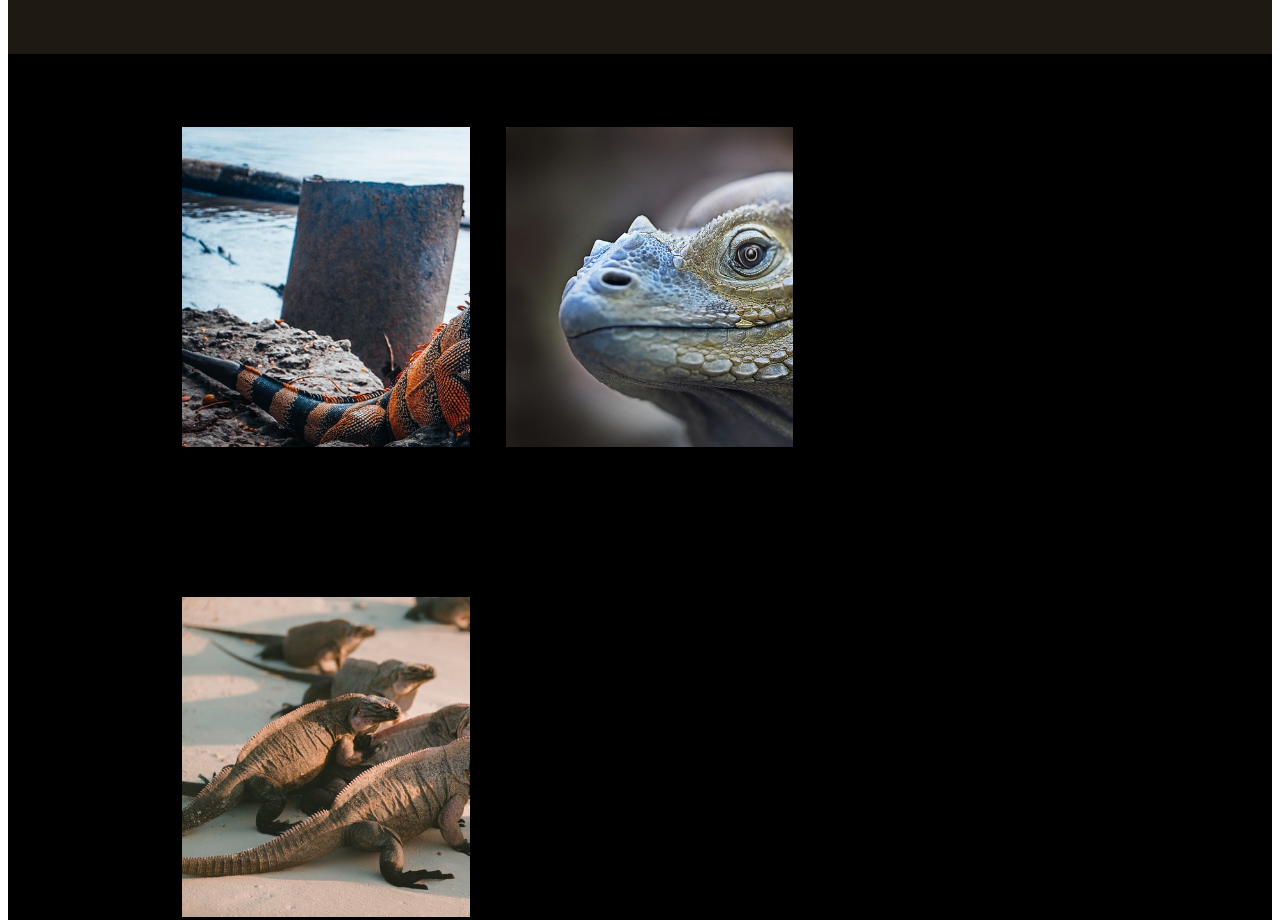
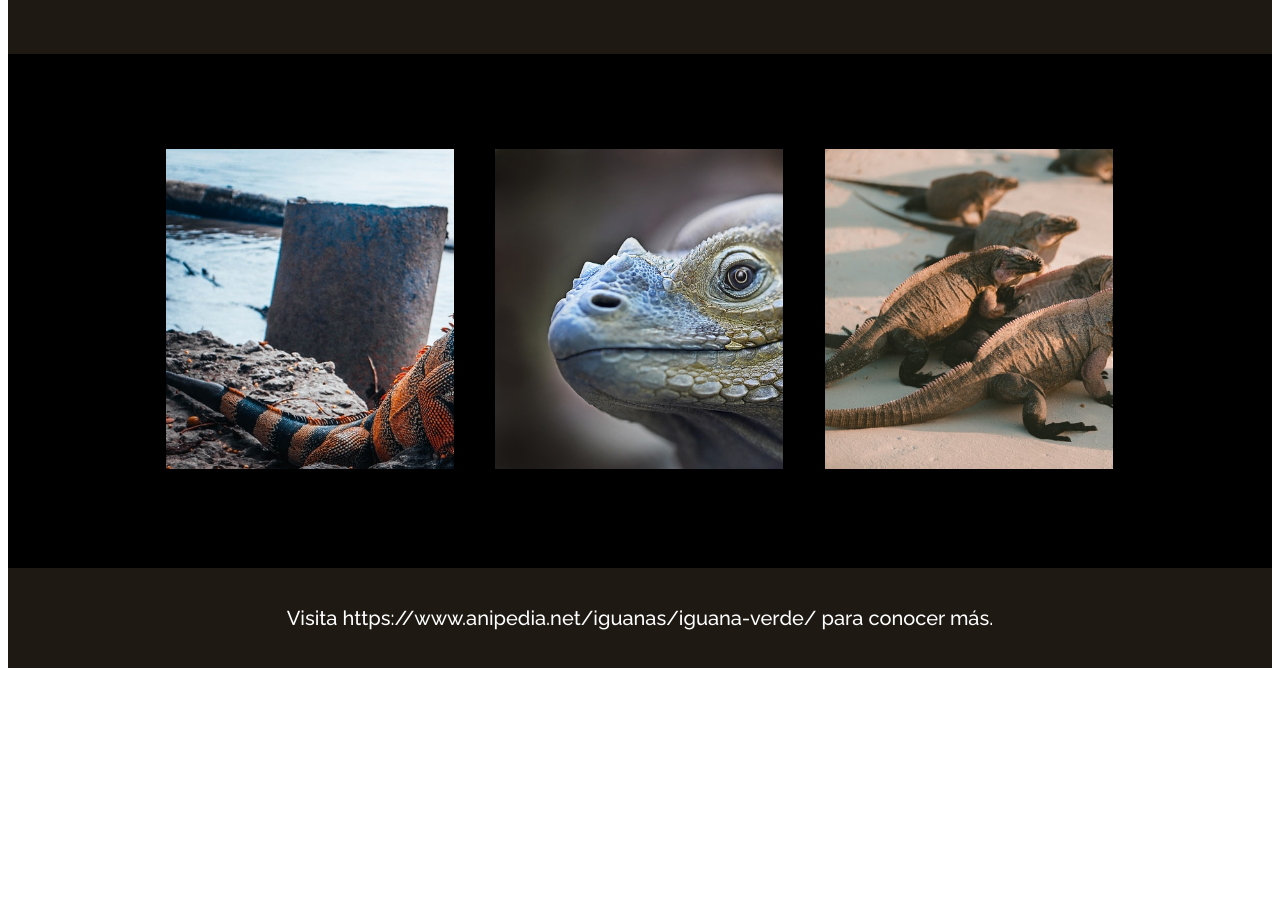
Before and after one commit to storoe1992/html-css-iguana, a plain HTML site: page index.html in a window 1280 px wide. Shown: the part 1760-2680 px from the top of the page. After the commit the page ends 2436 px from the top, so only its background shows below. Drawn offline with Linux system fonts and the light colour scheme.

Commit message:
Center fixes

```diff
--- a/assets/css/style.css
+++ b/assets/css/style.css
@@ -89,11 +89,13 @@ header {
     margin: 4.688 0 3.125rem 0;
 }
 
+
 .caracteristica{
     display: inline-block;
     margin: 3.125rem 5em 4.625rem 5em;
     width: 20%;
 }
+
 
 
 .iconos{
@@ -127,7 +129,7 @@ header {
 .iguana-images{
     width: 30%;
     display: inline-block;
-    margin : 4.563rem 1rem 4.563rem 1rem;
+    margin: 10% 10%;
     background-repeat: no-repeat;
     background-size: cover;
     background-color: red;
@@ -136,12 +138,15 @@ header {
 
 .iguana-images-1{
     background-image: url("../img/iguana-2.jpg");
+    margin: 10% 2% 10% auto;
   }
   .iguana-images-2{
     background-image: url("../img/iguana-3.jpg");
+    margin: 10% 2% 10% 2%;
   }
   .iguana-images-3{
     background-image: url("../img/iguana-4.jpg");
+    margin: 10% auto 10% 2%;
   }
 
  /* Footer */
```
